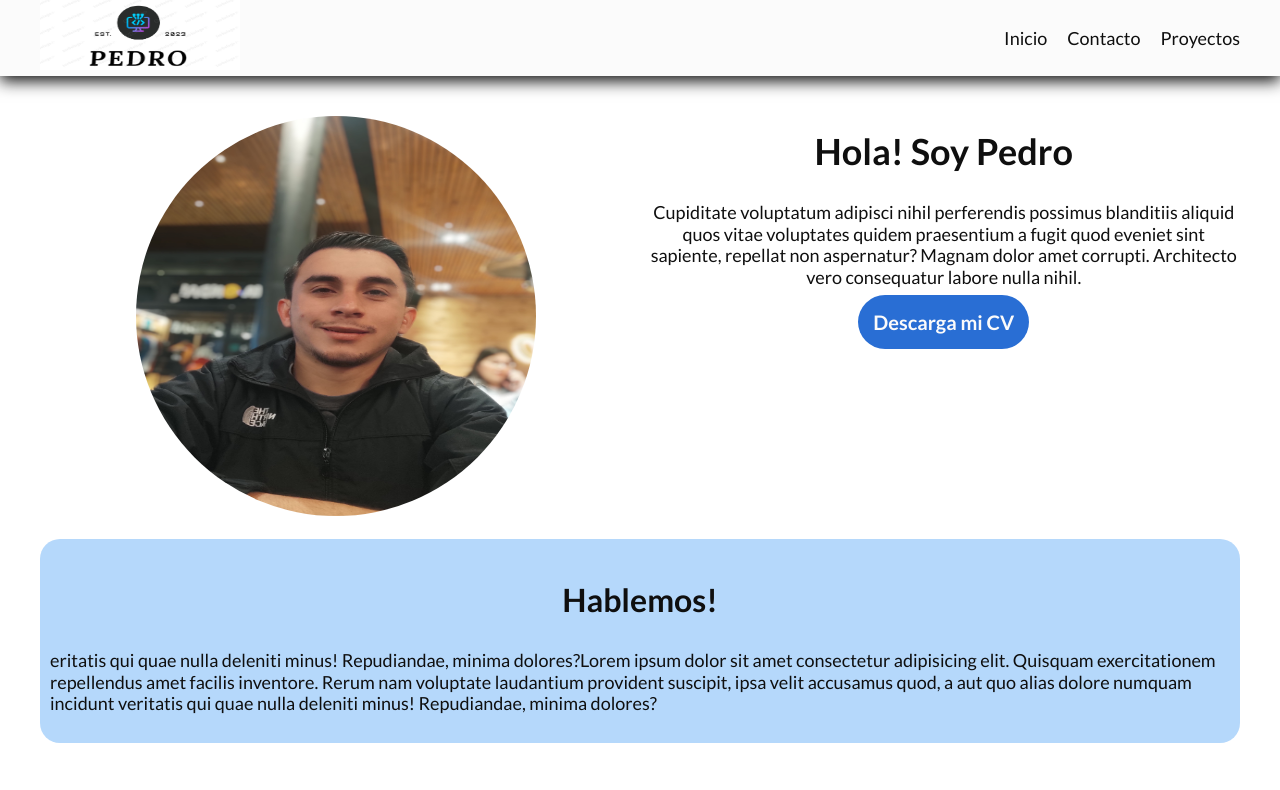
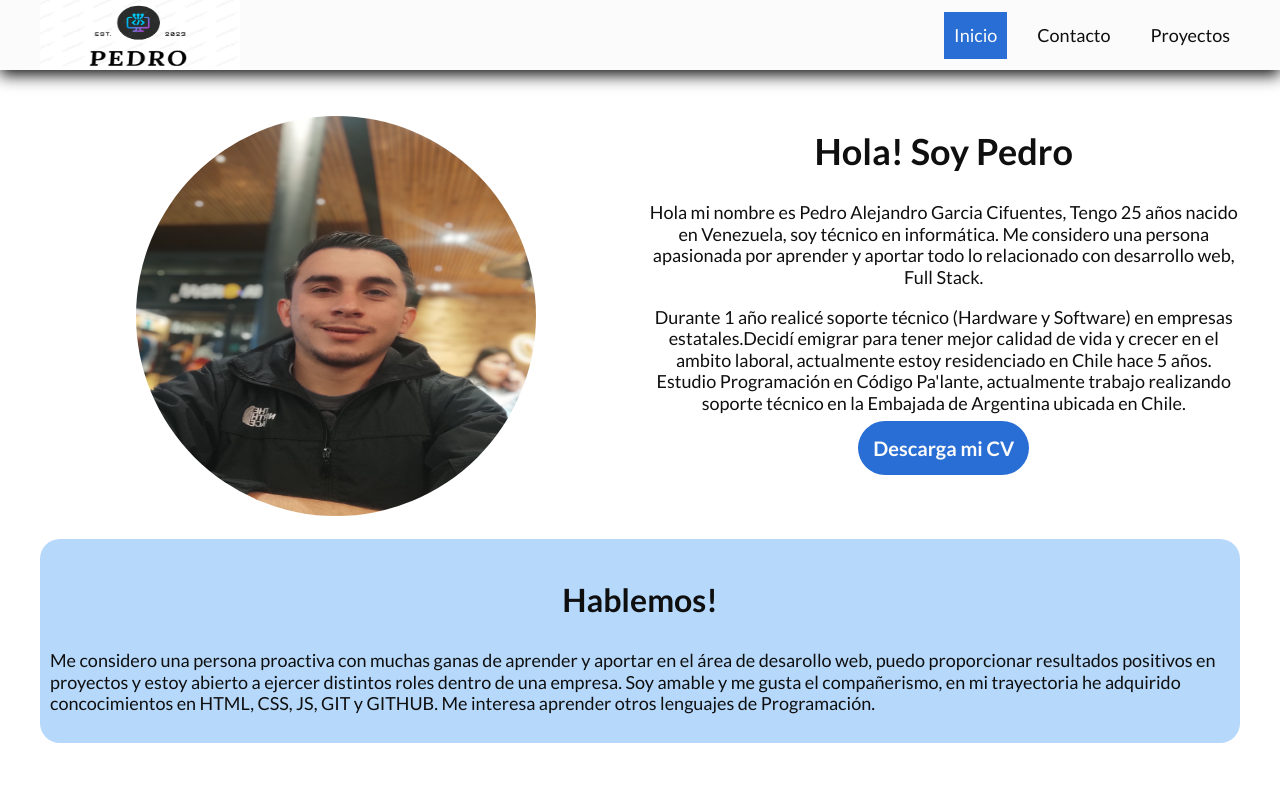
Before and after one commit to pagc97/proyecto-2-LatamPagc, a plain HTML site: page index.html in a window 1280 px wide. Both pictures are taken after a click on the link "Inicio". Shown: the top 790 px of the page. Drawn offline with Linux system fonts and the light colour scheme.

```diff
--- a/css/prueba.css
+++ b/css/prueba.css
@@ -1,4 +1,4 @@
-.nav {
+/* .nav {
     width: 500px;
     margin: 0 auto;
   }
@@ -37,3 +37,43 @@
     right: -140px;
     top: 0px;
   }
+   */
+   * {
+    margin: 0;
+    padding: 0;
+    box-sizing: border-box;
+   }
+   .bars__menu {
+    width: 30px;
+    height: 30px;
+     position: absolute;
+    top: 50%;
+    left: 50%;
+    transform: translate(-50%, -50%);
+    cursor: pointer;
+    /* display: none; */
+   }
+
+   .bars__menu span {
+    display: block;
+    width: 100%;
+    height: 2px;
+    background: red;
+    margin-top: 7px;
+    transform-origin: 0px 100%;
+    transition: all 300ms;
+   }
+
+   .activeline1__bars-menu {
+    transform: rotate(45deg)
+    translate(-3px, 1px);
+   }
+   .activeline2__bars-menu {
+    opacity: 0;
+    margin-left: -30px;
+   }
+
+   .activeline3__bars-menu {
+    transform: rotate(-45deg)
+    translate(-3px, -1px);
+   }
--- a/css/styles.css
+++ b/css/styles.css
@@ -43,6 +43,8 @@
 }
 ul {
     list-style: none;
+    margin: 0;
+    padding: 0;
 }
 /* Este max-width es para que el contenido no se "estire" demasiado hacia los costados y
 *  el margin: auto; para tenerlo centrado fácilmente ;)
@@ -93,21 +95,15 @@
     }
 }
 
+.logo {
+    display: flex;
+    align-items: center;
+    justify-content: center;
+}
 .logotipo {
     height: 7rem;
     width: 20rem;
-    background-size: cover;
 }
-
-/* .logo {
-    color: var(--oscuro);
-}
-.logo__nombre {
-    font-weight: normal;
-}
-.logo__bold {
-    font-weight: bold;
-} */
 @media (min-width: 768px) {
     .navegacion{
         display: flex;
@@ -120,10 +116,14 @@
     display: block;
     text-align: center;
     font-size: 1.8rem;
+    padding: 1rem;
     color: var(--oscuro);
 }
-.navegacion__enlace:hover {
-    color: var(--secundario);
+.navegacion__enlace:hover,
+.active {
+    background: var(--secundario);
+    transition: background-color 0.5s;
+    color: var(--blanco);
 }
 
 /* contenido principal Grid*/
@@ -219,6 +219,7 @@
 }
 .proyectos {
     margin-bottom: 4rem;
+    padding-bottom: 1.5rem;
     box-shadow: 0px 5px 15px var(--oscuro);
     background-color: var(--secundario);
 }
@@ -239,22 +240,3 @@
     padding: 4rem;
     margin: 0;
 }
-
-
-
- /* Recomendaciones!
-*  - Comenzar desde lo más general y luego ir hacia lo mas específico, asignando primero
-*    "estilos generales". Una buena idea sería comenzar por el <body> ;)
-*
-*  - Recuerden que queremos evitar "repetir código", en CSS usando la cualidad de la herencia
-*    podemos setear ciertas propiedades en un elemento padre y dejar que sean heredadas (por ejemplo: font-size)
-*
-*  - Nadie sabe todas las propiedades CSS de memoria, si no saben como hacer algo no lo recuerdan, la respuesta
-*    pueden encontrarla buscando en la web algo como "CSS como hacer ... " o "propiedad css para hacer ..."
-*
-*  - Usen mucho las herramientas para desarrolladores del navegador para ir
-*    probando el CSS que escriben, resolver dudas y problemas.
-*
-*  - Paciencia, resiliencia y creatividad! No se desanimen, las primeras experiencias maquetando con HTML y CSS
-*    pueden ser frustrantes, pero estas habilidades se van desarrollando con la experiencia, es como aprender
-*    un trabajo manual, hacer una artesanía, tocar un instrumento musical... la práctica es todo! */
--- a/index.html
+++ b/index.html
@@ -20,17 +20,16 @@
             <div class="barra">
                 <a class="logo" href="index.html">
                     <img class="logotipo" src="img/logo.pagc.png" alt="logotipo">
-                    <!-- <h1 class="logo__nombre no-margin centrar-texto">hola soy <span class="logo__bold">Pedro</span></h1> -->
                 </a>
                 <nav>
                     <ul class="navegacion">
-                        <li>
-                            <a class="navegacion__enlace" href="#contenido-principal">Inicio</a>
+                        <li class="menu-item">
+                            <a class="navegacion__enlace active" href="#contenido-principal">Inicio</a>
                         </li>
-                        <li>
+                        <li class="menu-item">
                             <a class="navegacion__enlace" href="#contacto">Contacto</a>
                         </li>
-                        <li>
+                        <li class="menu-item">
                             <a class="navegacion__enlace" href="proyectos.html">Proyectos</a>
                         </li>
                     </ul>
@@ -49,10 +48,11 @@
         <section class="informacion-bio">
             <article>
                 <h1>Hola! Soy Pedro</h1>
-                <p>Cupiditate voluptatum adipisci nihil perferendis possimus blanditiis aliquid quos vitae voluptates
-                    quidem praesentium a fugit quod eveniet sint sapiente, repellat non aspernatur? Magnam dolor amet
-                    corrupti. Architecto vero consequatur labore nulla nihil.</p>
-                    <a class="boton" href="hojadevidapedro2.0.pdf" download="hojadevidapedro2.0.pdf">Descarga mi CV</a>
+                <p>Hola mi nombre es Pedro Alejandro Garcia Cifuentes, Tengo 25 años nacido en Venezuela, soy técnico en informática.
+                    Me considero una persona apasionada por aprender y aportar todo lo relacionado con desarrollo web, Full Stack.
+                </p>
+                <p>Durante 1 año realicé soporte técnico (Hardware y Software) en empresas estatales.Decidí emigrar para tener mejor calidad de vida y crecer en el ambito laboral, actualmente estoy residenciado en Chile hace 5 años. Estudio Programación en Código Pa'lante, actualmente trabajo realizando soporte técnico en la Embajada de Argentina ubicada en Chile.</p>
+                    <a class="boton" href="Pedrogarcia-curriculum.pdf" download="Pedrogarcia-curriculum.pdf">Descarga mi CV</a>
 
             </article>
         </section>
@@ -60,10 +60,8 @@
     <section class="contacto contenedor" id="contacto">
         <article class="entrada-sombra">
             <h2 class="entrada__titulo">Hablemos!</h2>
-            <p class="entrada__inf">eritatis qui quae nulla deleniti minus! Repudiandae, minima dolores?Lorem ipsum
-                dolor sit amet consectetur adipisicing elit. Quisquam exercitationem repellendus amet facilis inventore.
-                Rerum nam voluptate laudantium provident suscipit, ipsa velit accusamus quod, a aut quo alias dolore
-                numquam incidunt veritatis qui quae nulla deleniti minus! Repudiandae, minima dolores?</p>
+            <p class="entrada__inf">Me considero una persona proactiva con muchas ganas de aprender y aportar en el área de desarollo web, puedo proporcionar resultados positivos en proyectos y estoy abierto a ejercer distintos roles dentro de una empresa. Soy amable y me gusta el compañerismo, en mi trayectoria he adquirido concocimientos en HTML, CSS, JS, GIT y GITHUB.
+                Me interesa aprender otros lenguajes de Programación. </p>
         </article>
     </section>
         <div class="contacto-icons contenedor">
@@ -81,6 +79,6 @@
     <footer class="footer">
         <p>Todos los derechos reservados. Pedro Garcia</p>
     </footer>
+    <script src="/js/java.js"></script>
 </body>
-
 </html>
--- a/js/java.js
+++ b/js/java.js
@@ -1,17 +1,8 @@
-const navItems = document.querySelectorAll('.nav > li');
-
-navItems.forEach((item) => {
-  item.addEventListener('mouseover', () => {
-    const submenu = item.querySelector('ul');
-    if (submenu) {
-      submenu.style.display = 'block';
-    }
-  });
-
-  item.addEventListener('mouseout', () => {
-    const submenu = item.querySelector('ul');
-    if (submenu) {
-      submenu.style.display = 'none';
-    }
-  });
+const menuItems = document.querySelectorAll('.menu-item');
+menuItems.forEach(function(item) {
+    item.addEventListener('click', function(e) {
+        const currentItem = document.querySelector('.active');
+        currentItem.classList.remove('active');
+        e.target.classList.add('active');
+    });
 });
```
Also changed, not shown: proyectos.html (+5 -4 lines), prueba-menu.html (+9 -2 lines), 2 other files.
